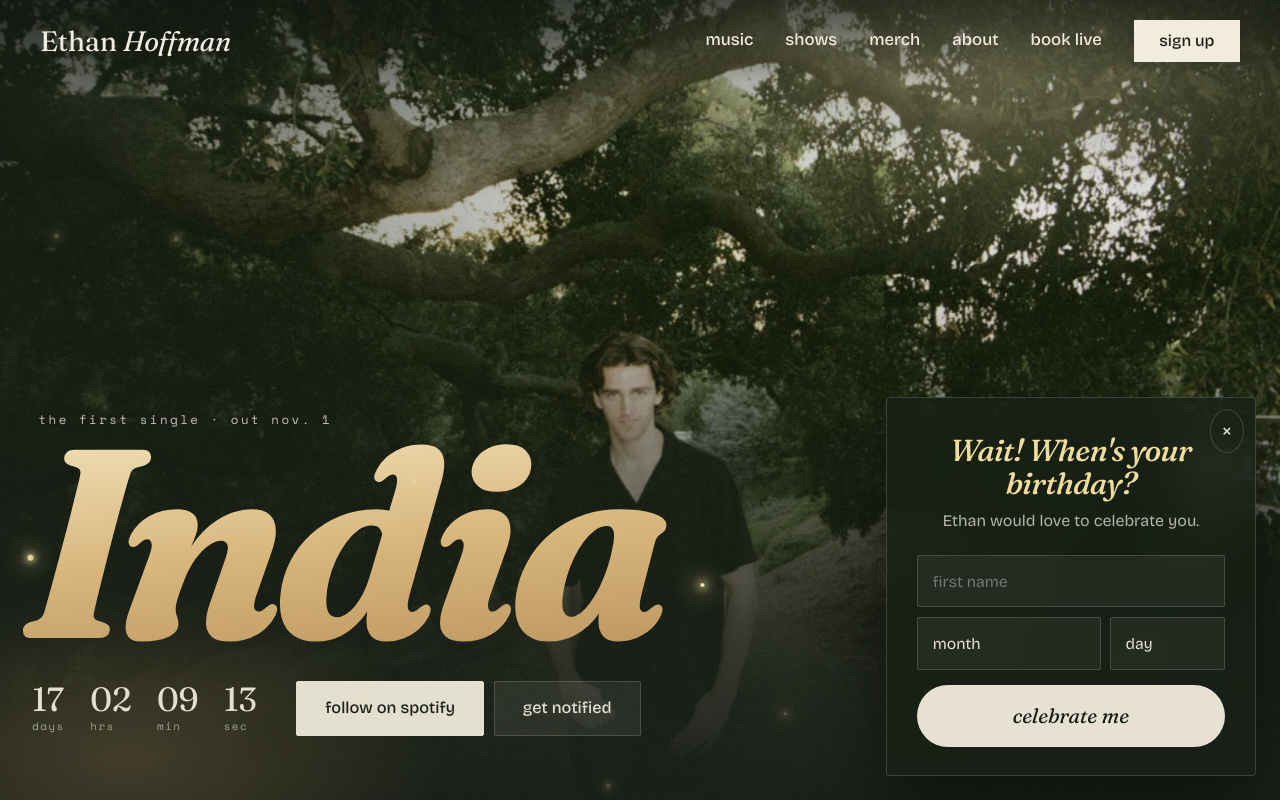
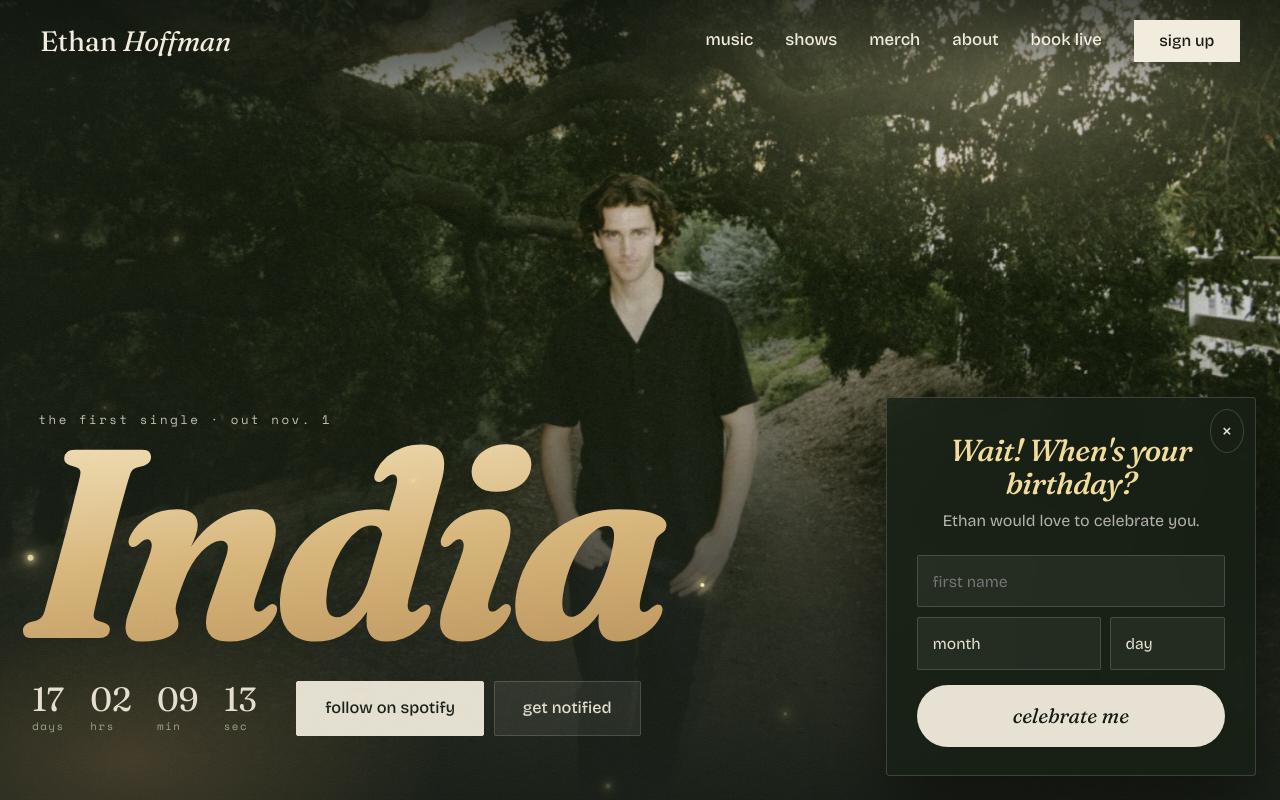
Before and after one commit to sigurvegaris/ethan-hoffman, a Next.js app: page / in a window 1280 px wide. Shown: the top 800 px of the page. Built offline with nearby package versions, Linux system fonts and the light colour scheme.

Commit message:
Frame the hero photo higher so Ethan sits above the title
Co-Authored-By: Claude Opus 5.5 (1M context) <noreply@anthropic.com>
Claude-Session: https://claude.ai/code/session_017vpqTQFpmNhVQrm6bLA7q3

```diff
--- a/app/components/home/HeroRelease.tsx
+++ b/app/components/home/HeroRelease.tsx
@@ -43,7 +43,7 @@ export default function HeroRelease() {
   return (
     <section className="hr">
       <div className="hr-photo">
-        <Image src="/images/malibu/oak-walk.webp" alt="Ethan Hoffman walking down a path under the oak trees" fill priority sizes="100vw" style={{ objectFit: 'cover', objectPosition: 'center 58%' }} />
+        <Image src="/images/malibu/oak-walk.webp" alt="Ethan Hoffman walking down a path under the oak trees" fill priority sizes="100vw" style={{ objectFit: 'cover', objectPosition: 'center 72%' }} />
       </div>
       <div className="hr-haze" aria-hidden="true" />
 
```
